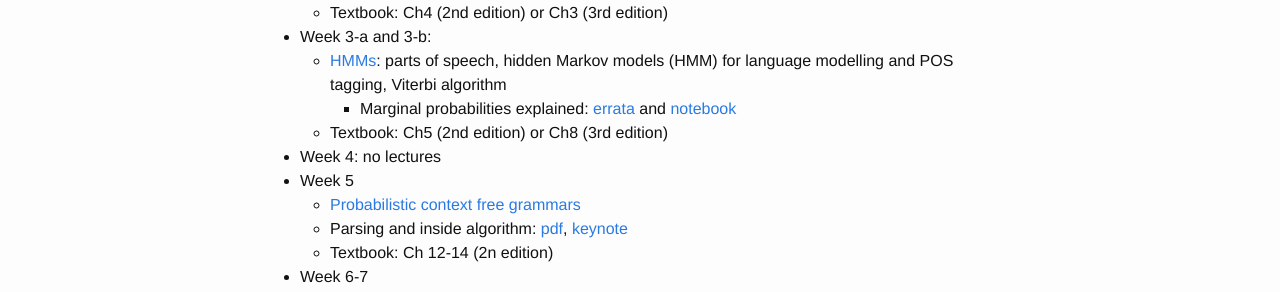
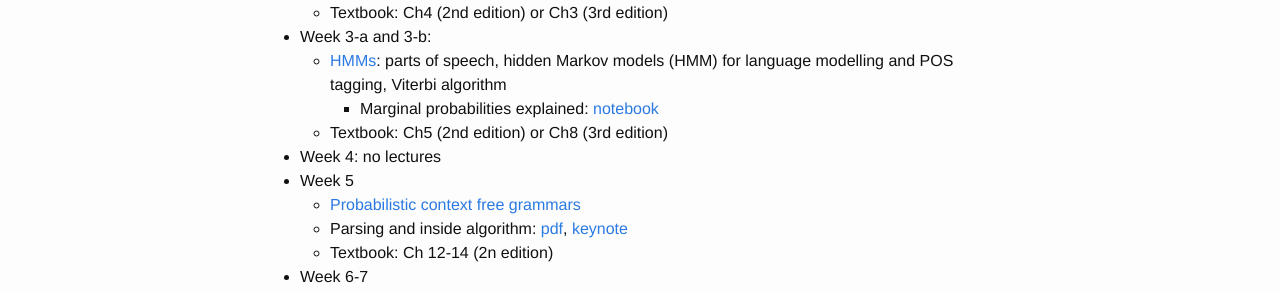
Before and after one commit to cl-illc/nlmi, a Jekyll site: the page built from lectures.md, in a window 1280 px wide. Shown: the part 298-590 px from the top of the page. Built offline with Jekyll 4.4.1, drawn with Linux system fonts in a browser that asks for light colours.

Commit message:
update for 2020

```diff
--- a/lectures.md
+++ b/lectures.md
@@ -15,7 +15,7 @@ menu: yes
     * Textbook: Ch4 (2nd edition) or Ch3 (3rd edition)
 * Week 3-a and 3-b:
     * [HMMs](lectures/week3-a.pdf): parts of speech, hidden Markov models (HMM) for language modelling and POS tagging, Viterbi algorithm
-        * Marginal probabilities explained: [errata](lectures/forward-errata.pdf) and [notebook](labs/forward/Forward.ipynb)
+        * Marginal probabilities explained: [notebook](labs/forward/Forward.ipynb)
     * Textbook: Ch5 (2nd edition) or Ch8 (3rd edition)
 * Week 4: no lectures
 * Week 5
```
Also changed, not shown: 1 other file.
